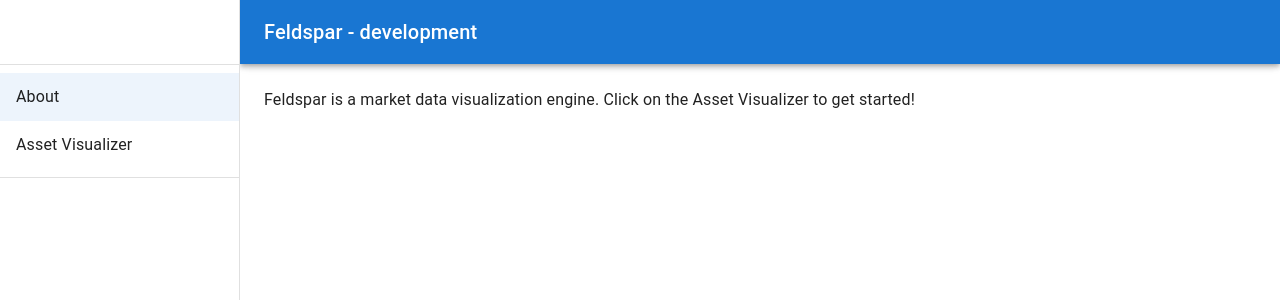
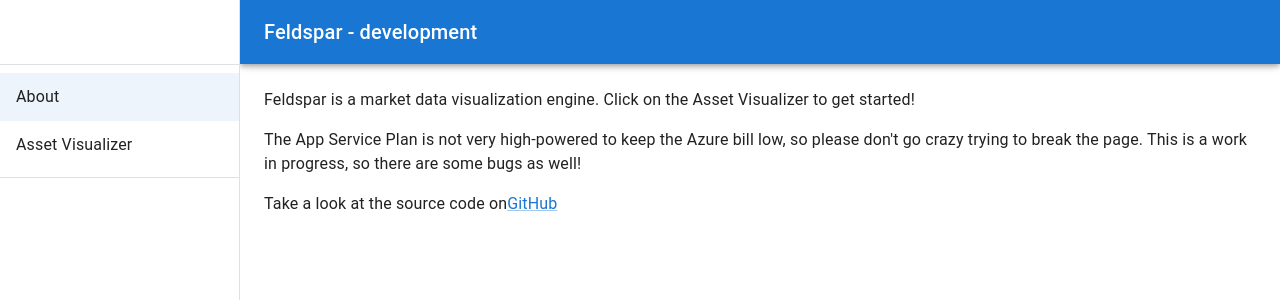
Before and after one commit to jameselliothart/feldspar, a React (Create React App) app in the folder feldspar/web/: page / in a window 1280 px wide. Shown: the top 300 px of the page. Built offline with nearby package versions, Linux system fonts and the light colour scheme; no server answers.

Commit message:
update about

```diff
--- a/feldspar/web/src/components/About.js
+++ b/feldspar/web/src/components/About.js
@@ -1,10 +1,23 @@
+import { Link } from '@mui/material';
 import Typography from '@mui/material/Typography';
 
 export default function About() {
     return (
-        <Typography paragraph>
-            Feldspar is a market data visualization engine.
-            Click on the Asset Visualizer to get started!
-        </Typography>
+        <div>
+            <Typography paragraph>
+                Feldspar is a market data visualization engine.
+                Click on the Asset Visualizer to get started!
+            </Typography>
+            <Typography paragraph>
+                The App Service Plan is not very high-powered to keep the Azure bill low, so please don't go crazy trying to break the page.
+                This is a work in progress, so there are some bugs as well!
+            </Typography>
+            <Typography paragraph>
+                Take a look at the source code on
+                <Link href='https://github.com/jameselliothart/feldspar'>
+                    GitHub
+                </Link>
+            </Typography>
+        </div>
     )
 }
```
